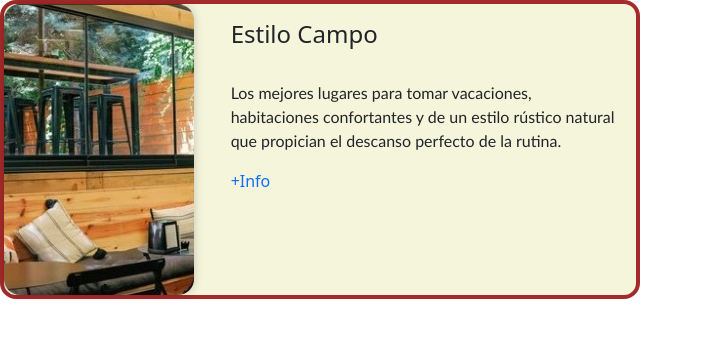
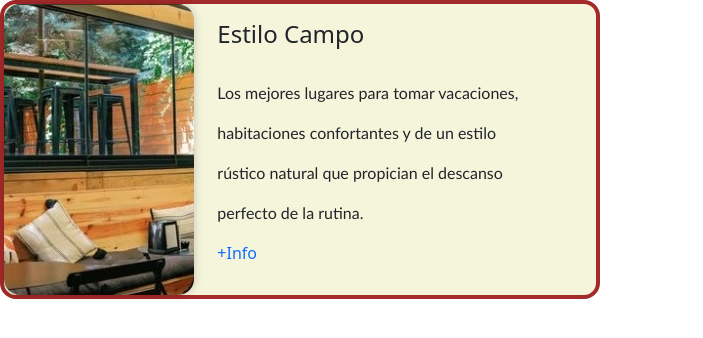
Before and after one commit to leagiardili/TPCard.github.io, a plain HTML site: page index.html in a window 1280 px wide. Shown: the whole page, without its empty margins (0-703 px from the left). Drawn offline with nearby package versions, Linux system fonts and the light colour scheme.

Commit message:
2nd upload

```diff
--- a/index.html
+++ b/index.html
@@ -12,7 +12,7 @@
     <script src="https://cdn.jsdelivr.net/npm/bootstrap@5.0.2/dist/js/bootstrap.bundle.min.js" integrity="sha384-MrcW6ZMFYlzcLA8Nl+NtUVF0sA7MsXsP1UyJoMp4YLEuNSfAP+JcXn/tWtIaxVXM" crossorigin="anonymous"></script>
     <div class="col-sm-6">
 
-        <div class="card mb-3 max-width-540">
+        <div class="card mb-3 max-width-400">
           <div class="row g-0">
               <div class="col-md-4">
                   <img src="imagenestilocampo.jpg" class="card-image" id="imagen">
@@ -21,10 +21,10 @@
                   <div class="card-body">
                       <h4 class="card-title">Estilo Campo </h4>
                       <br>
-                      <p class="card-text"> Los mejores lugares para tomar vacaciones,
-                                            habitaciones confortantes y de un estilo
-                                            rústico natural que propician el descanso
-                                            perfecto de la rutina.</p>
+                      <p class="card-text">Los mejores lugares para tomar vacaciones, </p>
+                      <p class="card-text">habitaciones confortantes y de un estilo</p>
+                      <p class="card-text">rústico natural que propician el descanso </p>
+                      <p class="card-text">perfecto de la rutina.</p>
                       <a class="text-decoration-none" href="https://www.linkedin.com/in/lea-giardili-23a0451a/" target="blank">+Info</a>
                   </div>
               </div>
--- a/style.css
+++ b/style.css
@@ -4,6 +4,7 @@
     border-color: brown;
     border-width: 4px;
     background-color: beige;
+    width: 600px;
 }
 
 #imagen {
```
